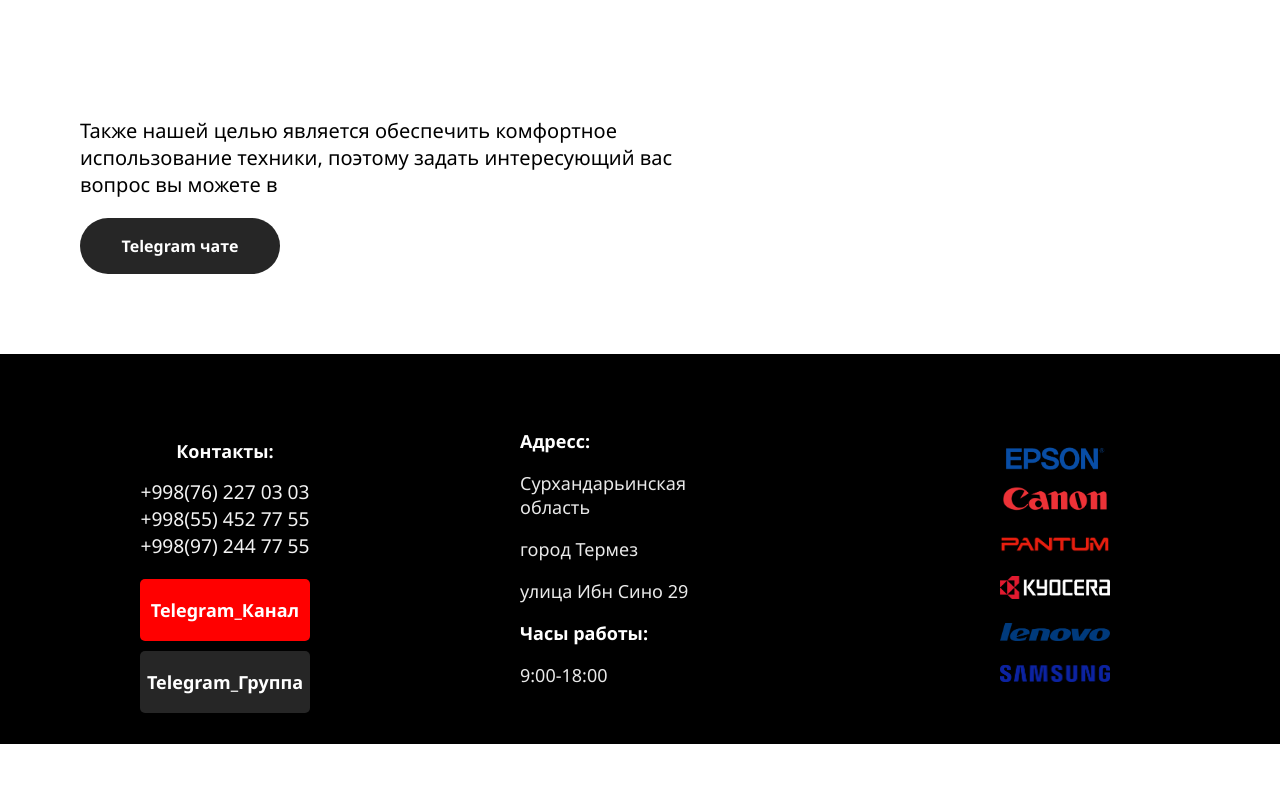
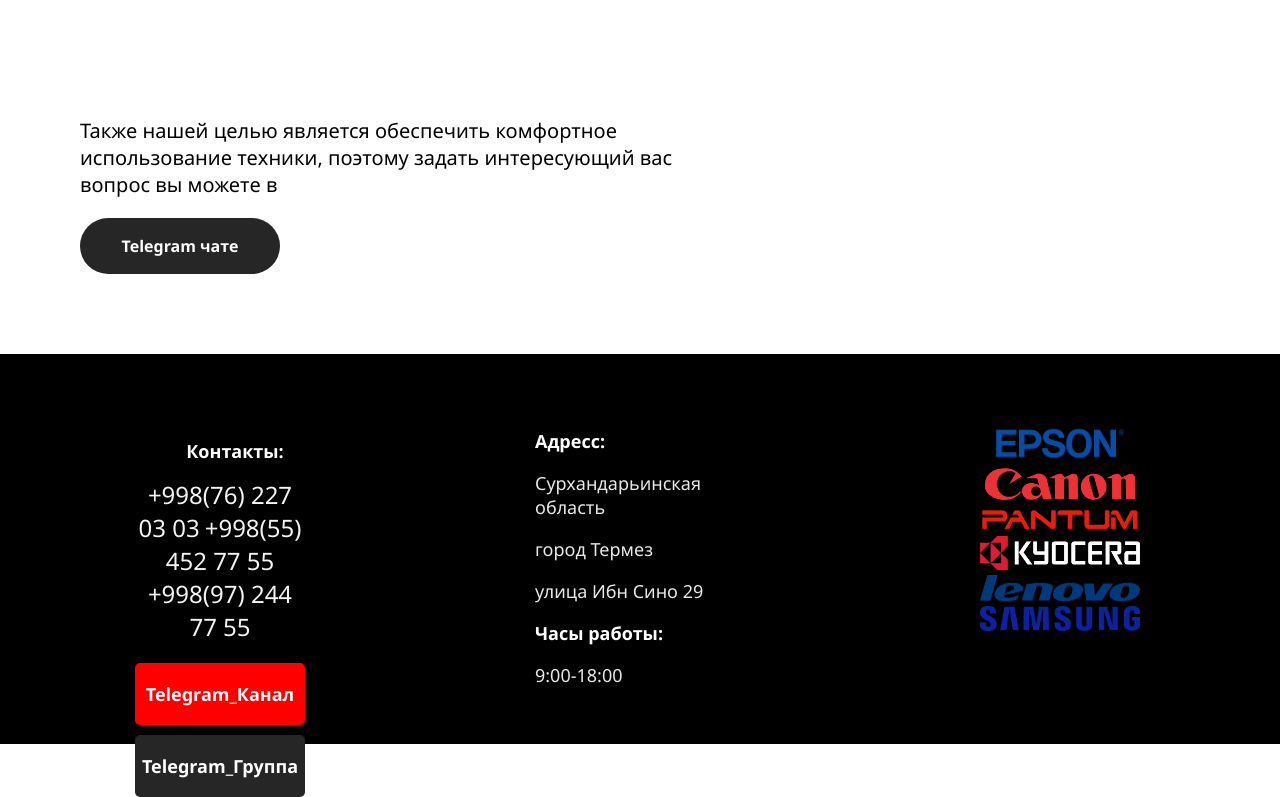
Before and after one commit to Dayner-di/ArdanaTermiz, a plain HTML site: page index.html in a window 1280 px wide. Shown: the part 1234-2031 px from the top of the page. Before the commit the page ends 1978 px from the top, so only its background shows below. Drawn offline with Linux system fonts and the light colour scheme; a script that the page names is missing.

Commit message:
Update style.css

```diff
--- a/style.css
+++ b/style.css
@@ -267,9 +267,9 @@ img {
 }
 .box5 {
 	padding: 40px;
-	width: 250px;
+	width: 280px;
 	height: 330px;
-
+	font-size: 20px;
 
 
 	text-align: center;
@@ -278,18 +278,18 @@ img {
 	padding: 30px;
 	width: 250px;
 	height: 330px;
-
+	font-size: 20px;
 
 
 
 }
 .box7 {
 
-	padding: 60px;
+	font-size: 20px;
 	width: 250px;
 	height: 330px;
-	padding-bottom: 60px;
 
+	padding: 40px;
 	text-align: center;
 }
 .ret2 {
@@ -298,7 +298,7 @@ img {
 }
 .ret {
 	width: 160px;
-	padding: 10px;
+
 }
 
 
```
